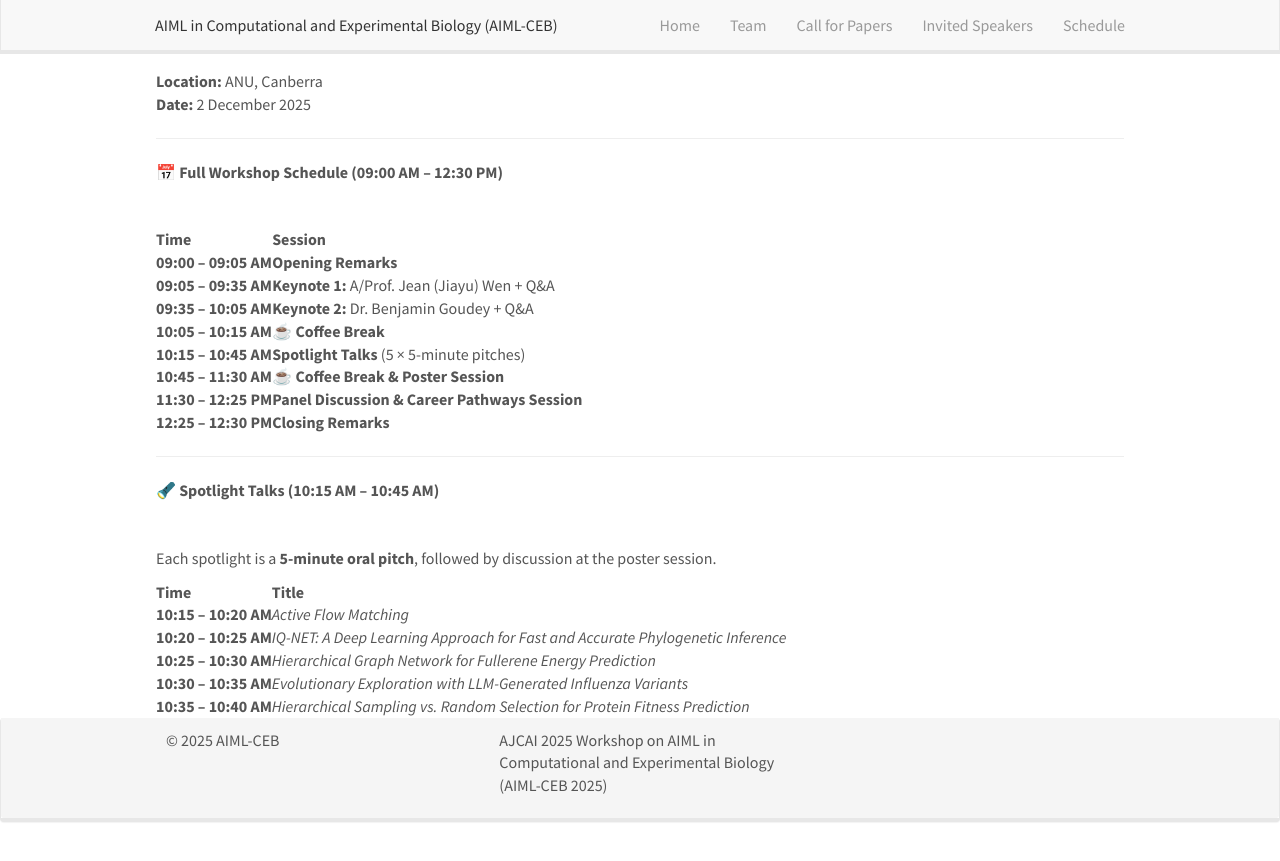
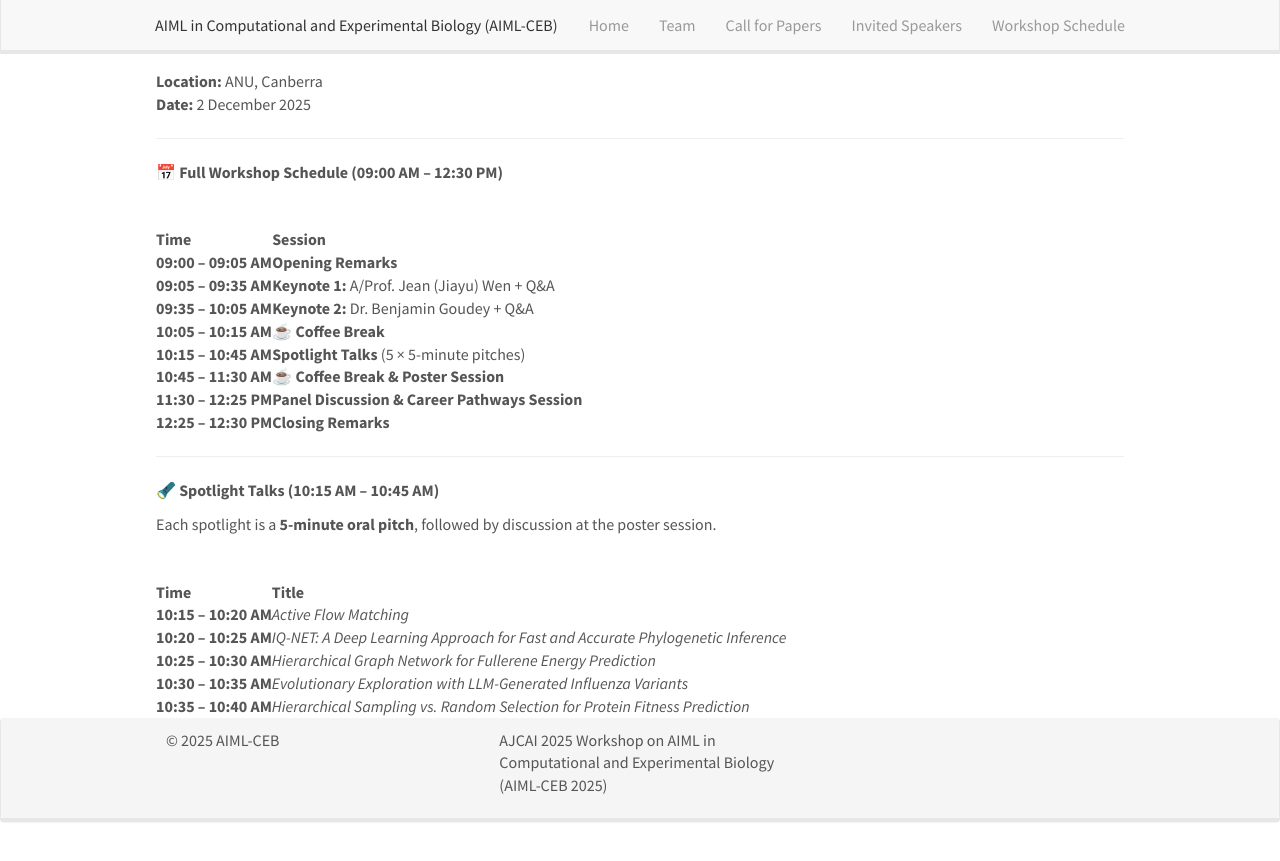
Before and after one commit to wokas36/wokas36.github.io, a Jekyll site: the page built from research.md, in a window 1280 px wide. Shown: the top 861 px of the page. Built offline with Jekyll 4.4.1, drawn with Linux system fonts in a browser that asks for light colours; nearby versions of some CDN libraries.

Commit message:
workshop schedule

```diff
--- a/_includes/header.html
+++ b/_includes/header.html
@@ -19,7 +19,7 @@
         <li><a href="{{ site.url }}{{ site.baseurl }}/call_for_papers">Call for Papers</a></li>
 <!-- 		<li><a href="{{ site.url }}{{ site.baseurl }}/vacancies">Call for Papers</a></li> -->
 		<li><a href="{{ site.url }}{{ site.baseurl }}/invited_speakers">Invited Speakers</a></li>
-        <li><a href="{{ site.url }}{{ site.baseurl }}/schedule">Schedule</a></li>
+        <li><a href="{{ site.url }}{{ site.baseurl }}/workshop_schedule">Workshop Schedule</a></li>
 <!-- 		<li><a href="{{ site.url }}{{ site.baseurl }}/research">Invited Speakers</a></li> -->
 	<!-- li><a href="{{ site.url }}{{ site.baseurl }}/pictures">(Pics)</a></li> -->
 	  </ul>
--- a/research.md
+++ b/research.md
@@ -3,7 +3,7 @@ title: "AIML-CEB - Workshop Schedule"
 layout: textlay
 excerpt: "AIML-CEB - Workshop Schedule"
 sitemap: false
-permalink: /schedule/
+permalink: /workshop_schedule/
 ---
 
 <!-- # AIML-CEB Workshop Schedule 2025 -->
@@ -62,9 +62,9 @@ permalink: /schedule/
 <details>
   <summary><strong>🔦 Spotlight Talks (10:15 AM – 10:45 AM)</strong>
 
+  Each spotlight is a **5-minute oral pitch**, followed by discussion at the poster session.
+
   <br/>
-
-  Each spotlight is a **5-minute oral pitch**, followed by discussion at the poster session.
 
   <table>
     <tr>
```
